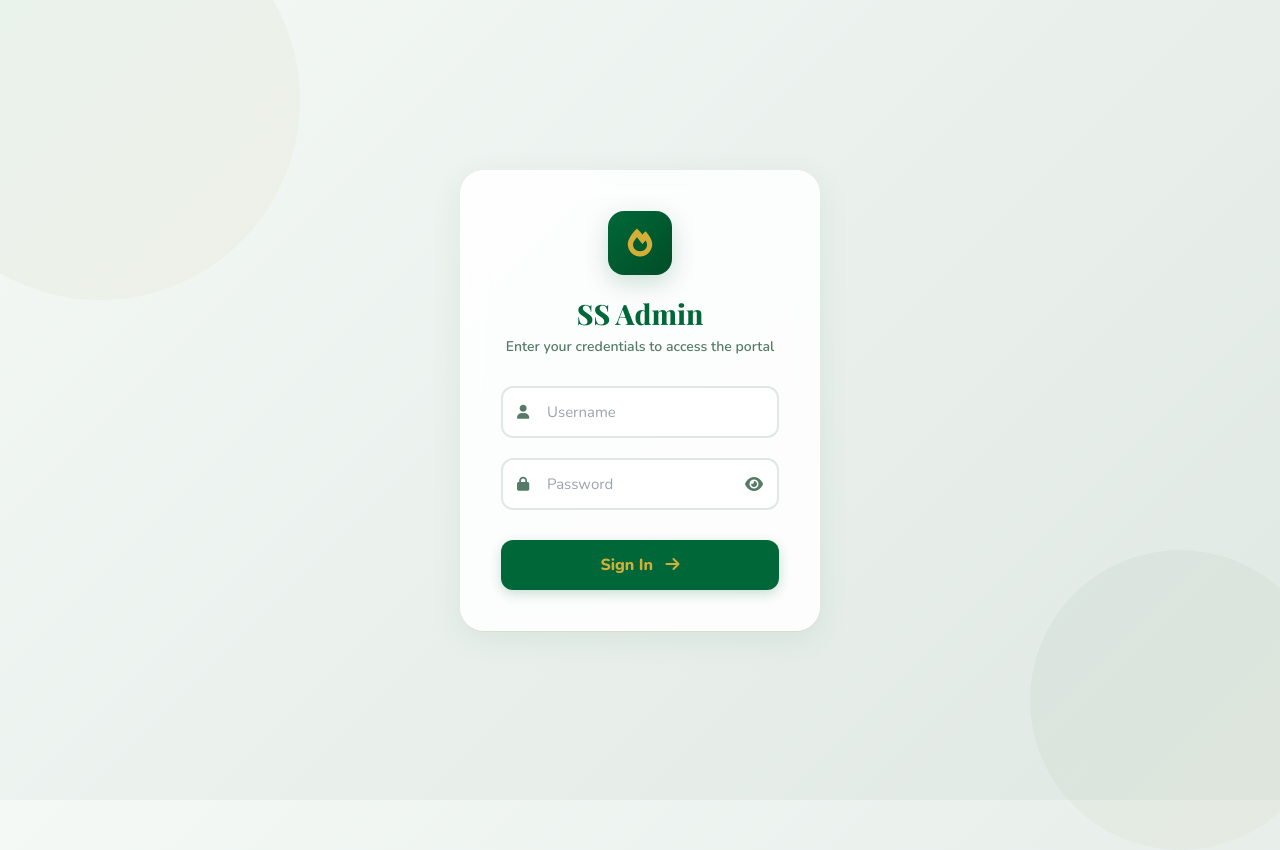
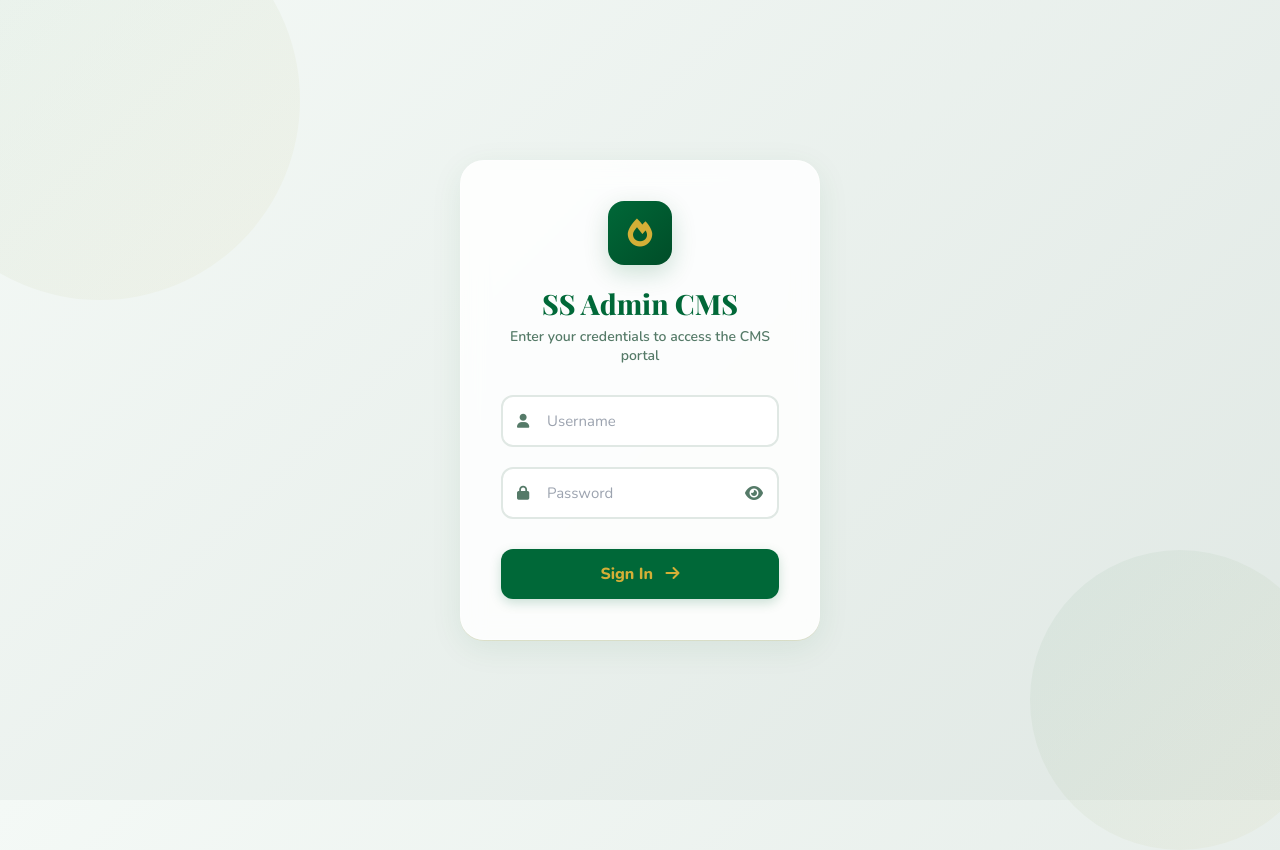
Before and after one commit to KiranSakthivelA/SSCrackers, a PHP site: page /admin/login.php in a window 1280 px wide; the page is wider, and only the part inside the window is pictured. Run offline with PHP 8.4, Linux system fonts and the light colour scheme; some web fonts are replaced.

Commit message:
Update admin login page to mention CMS

```diff
--- a/admin/login.php
+++ b/admin/login.php
@@ -20,7 +20,7 @@ if (isset($_POST['login'])) {
 <head>
     <meta charset="UTF-8">
     <meta name="viewport" content="width=device-width, initial-scale=1.0">
-    <title>Admin Login - SS Crackers</title>
+    <title>Admin CMS Login - SS Crackers</title>
     <link href="https://cdnjs.cloudflare.com/ajax/libs/font-awesome/6.0.0/css/all.min.css" rel="stylesheet">
     <link href="https://fonts.googleapis.com/css2?family=Nunito:wght@400;600;700;800&family=Playfair+Display:ital,wght@0,600;0,700;0,800;1,600&display=swap" rel="stylesheet">
     <style>
@@ -203,8 +203,8 @@ if (isset($_POST['login'])) {
             <div class="logo-icon">
                 <i class="fas fa-fire"></i>
             </div>
-            <h2>SS Admin</h2>
-            <div class="subtitle">Enter your credentials to access the portal</div>
+            <h2>SS Admin CMS</h2>
+            <div class="subtitle">Enter your credentials to access the CMS portal</div>
 
             <?php if(isset($error)) echo "<div class='error'><i class='fas fa-exclamation-circle'></i> $error</div>"; ?>
 
```
